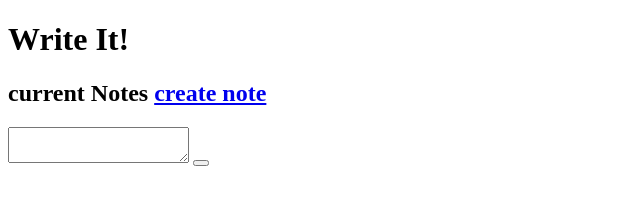
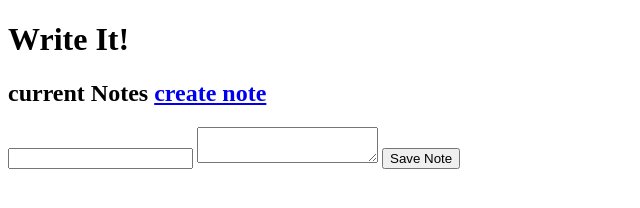
Before and after one commit to compiuta/write-it, a plain HTML site: page index.html in a window 1280 px wide. Both pictures are taken after a click on the link "create note". Shown: the whole page, without its empty margins (0-640 px from the left). Drawn offline with Linux system fonts and the light colour scheme.

Commit message:
add html elements required by javascript

```diff
--- a/index.html
+++ b/index.html
@@ -20,10 +20,13 @@
 
         <div data-js="create-note-modal" class="create-note-modal hide">
             <form action="" class="create-note-form">
+                <input data-js="create-note-title" type="text" class="create-note-title">
                 <textarea data-js="create-note-text-area" class="create-note-text-area"></textarea>
-                <button data-js="create-note-submit" class="create-note-submit"></button>
+                <button data-js="create-note-submit" class="create-note-submit">Save Note</button>
             </form>
         </div>
+
+        <div data-js="create-note-alert" class="create-note-alert hide"></div>
         <script src="js/models/write-it-model.js"></script>
         <script src="js/views/write-it-views.js"></script>
         <script src="js/controllers/write-it-controller.js"></script>
```
